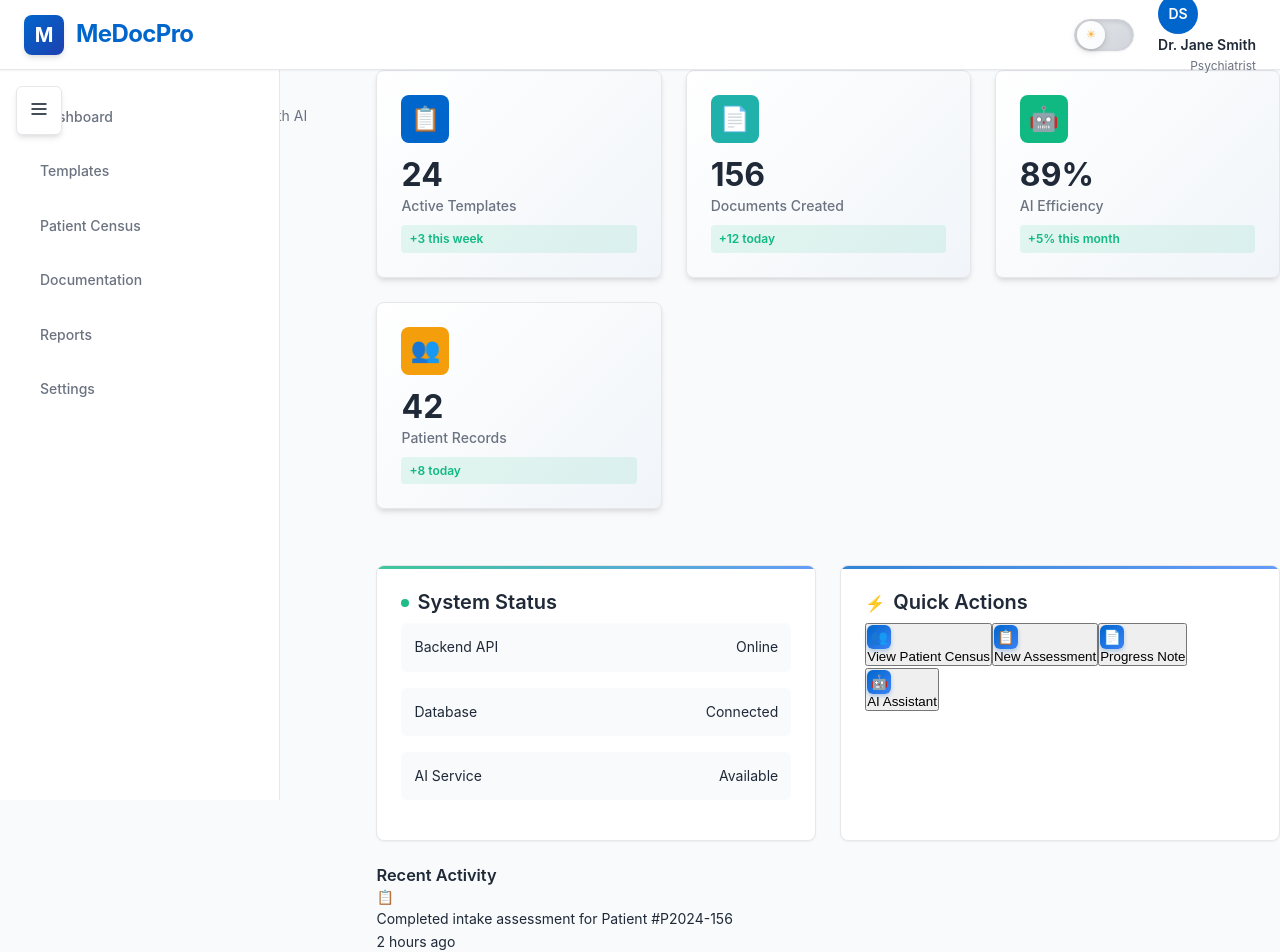
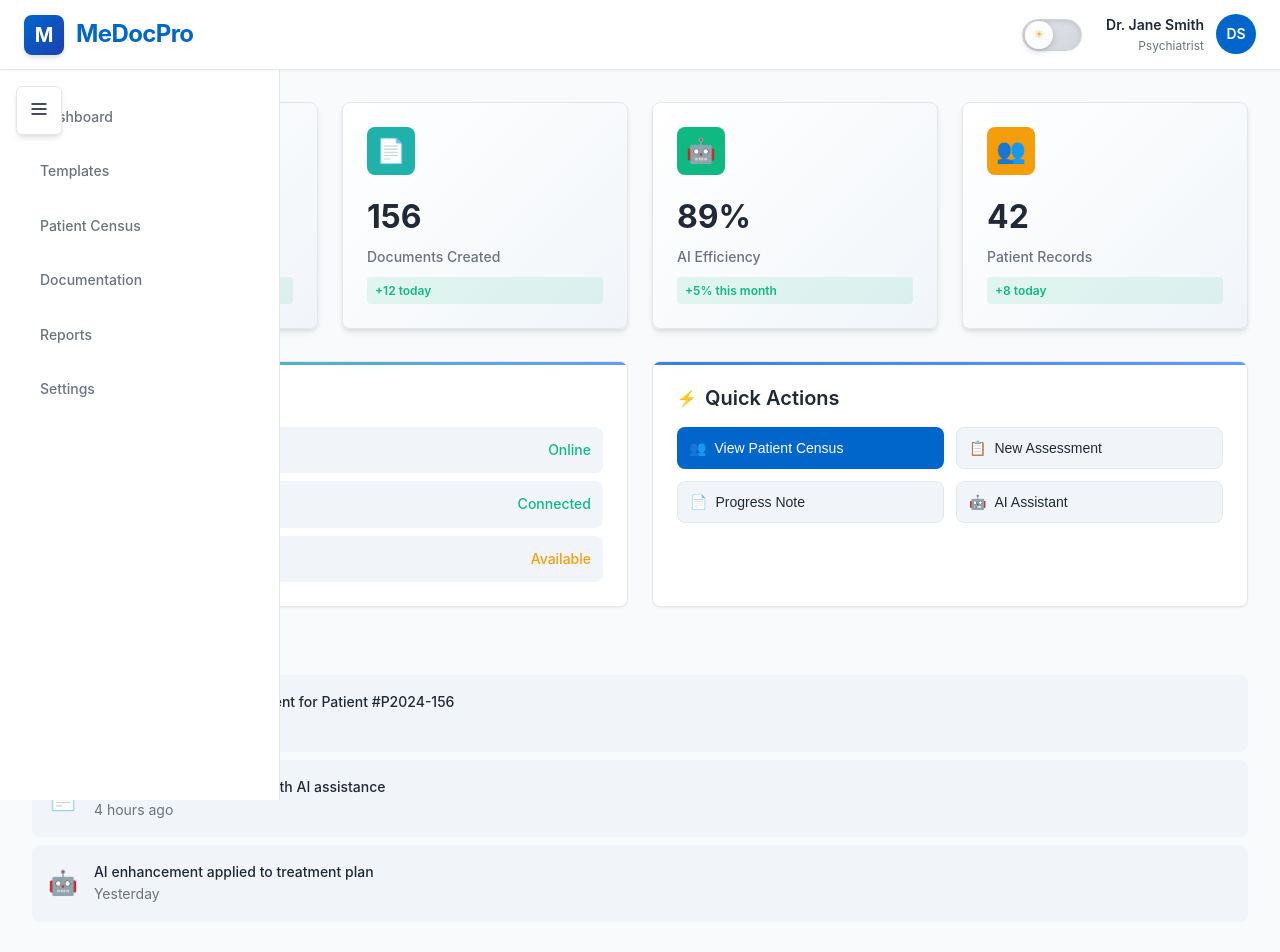
Before and after one commit to RainMonet/MeDocPro, a React (Vite) app in the folder medocpro-dashboard/: page / in a window 1280 px wide. Shown: the top 952 px of the page. Built offline with nearby package versions, Linux system fonts and the light colour scheme; the HTML template or start-up script is replaced by a standard one.

Commit message:
Phase 1 refactoring complete with basic functioning layout post-extraction of component

```diff
--- a/medocpro-dashboard/src/App.jsx
+++ b/medocpro-dashboard/src/App.jsx
@@ -1,22 +1,18 @@
-// medocpro-dashboard/src/App.jsx - Updated with StatCard Component
+// medocpro-dashboard/src/App.jsx - WORKING FULL VERSION
 import React, { useState, useEffect } from 'react';
 import PatientCensusModal from './components/PatientCensusModal';
 import StatCard from './components/ui/StatCard';
 import './App.css';
 
 const App = () => {
-  // Only keep Patient Census Modal for now - others will be developed later
   const [isPatientCensusModalOpen, setIsPatientCensusModalOpen] = useState(false);
-
   const [sidebarExpanded, setSidebarExpanded] = useState(true);
   const [isMobile, setIsMobile] = useState(window.innerWidth <= 768);
   const [theme, setTheme] = useState(() => {
-    // Check localStorage for saved theme preference
     const savedTheme = localStorage.getItem('medocpro-theme');
     return savedTheme || 'light';
   });
 
-  // Apply theme to document
   useEffect(() => {
     document.documentElement.setAttribute('data-theme', theme);
     localStorage.setItem('medocpro-theme', theme);
@@ -30,28 +26,18 @@ const App = () => {
     setSidebarExpanded(prev => !prev);
   };
 
-  // Handle responsive behavior
   useEffect(() => {
     const handleResize = () => {
       const mobile = window.innerWidth <= 768;
       setIsMobile(mobile);
-
-      // On mobile, sidebar starts collapsed
-      // On desktop, sidebar starts expanded
       if (mobile) {
         setSidebarExpanded(false);
       } else {
         setSidebarExpanded(true);
       }
     };
-
-    // Set initial state
     handleResize();
-
-    // Add event listener
     window.addEventListener('resize', handleResize);
-
-    // Cleanup
     return () => window.removeEventListener('resize', handleResize);
   }, []);
 
@@ -61,44 +47,6 @@ const App = () => {
     role: 'Psychiatrist'
   };
 
-  // Header Component
-  const Header = ({ user, theme, onToggleTheme }) => (
-    <header className="header">
-      <div className="header-content">
-        <div className="logo-section">
-          <div className="logo">M</div>
-          <div className="brand">MeDocPro</div>
-        </div>
-        <div className="user-menu">
-          <button
-            className="theme-toggle"
-            onClick={onToggleTheme}
-            aria-label={`Switch to ${theme === 'light' ? 'dark' : 'light'} mode`}
-            title={`Switch to ${theme === 'light' ? 'dark' : 'light'} mode`}
-          >
-            <div className="toggle-track">
-              <div className="toggle-thumb">
-                <div className="toggle-icon">
-                  {theme === 'light' ? '☀' : '🌙'}
-                </div>
-              </div>
-            </div>
-          </button>
-          <div className="user-profile">
-            <div className="user-avatar">
-              {user.firstName.charAt(0)}{user.lastName.charAt(0)}
-            </div>
-            <div className="user-info">
-              <div className="user-name">{user.firstName} {user.lastName}</div>
-              <div className="user-role">{user.role}</div>
-            </div>
-          </div>
-        </div>
-      </div>
-    </header>
-  );
-
-  // Navigation Items
   const navItems = [
     { id: 'dashboard', icon: '🏠', label: 'Dashboard' },
     { id: 'templates', icon: '📋', label: 'Templates' },
@@ -112,63 +60,11 @@ const App = () => {
     if (item.id === 'patients') {
       setIsPatientCensusModalOpen(true);
     }
-
-    // Close sidebar on mobile after selection
     if (isMobile) {
       setSidebarExpanded(false);
     }
   };
 
-  // Sidebar Component
-  const Sidebar = ({ expanded, isMobile, items, onItemClick }) => {
-    if (isMobile && !expanded) return null;
-
-    return (
-      <nav className={`sidebar ${expanded ? 'expanded' : 'collapsed'}`}>
-        {navItems.map(item => (
-          <div
-            key={item.id}
-            className="nav-item"
-            onClick={() => handleItemClick(item)}
-          >
-            <span>{item.label}</span>
-          </div>
-        ))}
-      </nav>
-    );
-  };
-
-  // Sidebar Toggle Button
-  const SidebarToggle = ({ expanded, onToggle }) => (
-    <button
-      className="sidebar-toggle"
-      onClick={onToggle}
-      aria-label={expanded ? 'Close sidebar' : 'Open sidebar'}
-      title={expanded ? 'Close sidebar' : 'Open sidebar'}
-    >
-      <svg width="20" height="20" viewBox="0 0 24 24" fill="none" stroke="currentColor" strokeWidth="2">
-        <line x1="3" y1="6" x2="21" y2="6"/>
-        <line x1="3" y1="12" x2="21" y2="12"/>
-        <line x1="3" y1="18" x2="21" y2="18"/>
-      </svg>
-    </button>
-  );
-
-  // Mobile Overlay Component
-  const SidebarOverlay = ({ expanded, isMobile, onClose }) => {
-    if (!isMobile || !expanded) return null;
-
-    return (
-      <div
-        className="sidebar-overlay"
-        onClick={onClose}
-      />
-    );
-  };
-
-  // Dashboard Content Component - Updated to use StatCard component
-  const DashboardContent = () => {
-    // Clinical statistics data
   const clinicalStats = [
     {
       icon: { background: '#0066cc', symbol: '📋' },
@@ -201,30 +97,140 @@ const App = () => {
   ];
 
   return (
-      <div className="dashboard-grid">
-        {/* Statistics Grid - Now using StatCard component */}
-        <div className="stats-grid">
+    <div className="app">
+      <header className="header">
+        <div className="header-content">
+          <div className="logo-section">
+            <div className="logo">M</div>
+            <div className="brand">MeDocPro</div>
+          </div>
+          <div className="user-menu">
+            <button
+              className="theme-toggle"
+              onClick={toggleTheme}
+              aria-label={`Switch to ${theme === 'light' ? 'dark' : 'light'} mode`}
+            >
+              <div className="toggle-track">
+                <div className="toggle-thumb">
+                  <div className="toggle-icon">
+                    {theme === 'light' ? '☀' : '🌙'}
+                  </div>
+                </div>
+              </div>
+            </button>
+            <div className="user-profile" style={{ display: 'flex', alignItems: 'center', gap: '0.75rem' }}>
+              <div className="user-info">
+                <div className="user-name">{user.firstName} {user.lastName}</div>
+                <div className="user-role">{user.role}</div>
+              </div>
+              <div className="user-avatar">
+                {user.firstName.charAt(0)}{user.lastName.charAt(0)}
+              </div>
+            </div>
+          </div>
+        </div>
+      </header>
+
+      <div className="app-body">
+        <button
+          className="sidebar-toggle"
+          onClick={toggleSidebar}
+        >
+          <svg width="20" height="20" viewBox="0 0 24 24" fill="none" stroke="currentColor" strokeWidth="2">
+            <line x1="3" y1="6" x2="21" y2="6"/>
+            <line x1="3" y1="12" x2="21" y2="12"/>
+            <line x1="3" y1="18" x2="21" y2="18"/>
+          </svg>
+        </button>
+
+        {isMobile && sidebarExpanded && (
+          <div
+            className="sidebar-overlay"
+            onClick={() => setSidebarExpanded(false)}
+          />
+        )}
+
+        {(!isMobile || sidebarExpanded) && (
+          <nav className={`sidebar ${sidebarExpanded ? 'expanded' : 'collapsed'}`}>
+            {navItems.map(item => (
+              <div
+                key={item.id}
+                className="nav-item"
+                onClick={() => handleItemClick(item)}
+              >
+                <span>{item.label}</span>
+              </div>
+            ))}
+          </nav>
+        )}
+
+        <main className={`main-content ${sidebarExpanded ? 'sidebar-expanded' : 'sidebar-collapsed'}`}>
+          <div style={{
+            padding: '2rem',
+            width: '100%',
+            maxWidth: '100%',
+            overflowX: 'hidden'
+          }}>
+
+            {/* Statistics Grid */}
+            <div style={{
+              display: 'grid',
+              gridTemplateColumns: isMobile ? 'repeat(2, 1fr)' : 'repeat(4, 1fr)',
+              gap: isMobile ? '1rem' : '1.5rem',
+              marginBottom: '2rem',
+              width: '100%',
+              maxWidth: '100%'
+            }}>
               {clinicalStats.map((stat, index) => (
                 <StatCard key={index} {...stat} />
               ))}
             </div>
 
-        <div className="grid grid-cols-2">
+            {/* System Status and Quick Actions - Using Inline Styles (We Know This Works) */}
+            <div style={{
+              display: 'grid',
+              gridTemplateColumns: isMobile ? '1fr' : '1fr 1fr',
+              gap: '1.5rem',
+              marginBottom: '2rem'
+            }}>
               {/* System Status */}
               <div className="system-status">
                 <h3>System Status</h3>
-            <div className="status-grid">
-              <div className="status-item">
+                <div style={{ marginTop: '1rem' }}>
+                  <div style={{
+                    display: 'flex',
+                    justifyContent: 'space-between',
+                    alignItems: 'center',
+                    padding: '0.75rem',
+                    marginBottom: '0.5rem',
+                    background: 'var(--bg-tertiary)',
+                    borderRadius: '0.5rem'
+                  }}>
                     <span>Backend API</span>
-                <div className="status online">Online</div>
+                    <span style={{ color: '#10b981', fontWeight: '500' }}>Online</span>
                   </div>
-              <div className="status-item">
+                  <div style={{
+                    display: 'flex',
+                    justifyContent: 'space-between',
+                    alignItems: 'center',
+                    padding: '0.75rem',
+                    marginBottom: '0.5rem',
+                    background: 'var(--bg-tertiary)',
+                    borderRadius: '0.5rem'
+                  }}>
                     <span>Database</span>
-                <div className="status online">Connected</div>
+                    <span style={{ color: '#10b981', fontWeight: '500' }}>Connected</span>
                   </div>
-              <div className="status-item">
+                  <div style={{
+                    display: 'flex',
+                    justifyContent: 'space-between',
+                    alignItems: 'center',
+                    padding: '0.75rem',
+                    background: 'var(--bg-tertiary)',
+                    borderRadius: '0.5rem'
+                  }}>
                     <span>AI Service</span>
-                <div className="status warning">Available</div>
+                    <span style={{ color: '#f59e0b', fontWeight: '500' }}>Available</span>
                   </div>
                 </div>
               </div>
@@ -232,24 +238,83 @@ const App = () => {
               {/* Quick Actions */}
               <div className="quick-actions">
                 <h3>Quick Actions</h3>
-            <div className="action-buttons">
+                <div style={{
+                  display: 'grid',
+                  gridTemplateColumns: '1fr 1fr',
+                  gap: '0.75rem',
+                  marginTop: '1rem'
+                }}>
                   <button
-                className="action-btn primary"
+                    style={{
+                      background: 'var(--color-primary)',
+                      color: 'white',
+                      border: 'none',
+                      borderRadius: '0.5rem',
+                      padding: '0.75rem',
+                      cursor: 'pointer',
+                      display: 'flex',
+                      alignItems: 'center',
+                      gap: '0.5rem',
+                      fontSize: '0.875rem',
+                      fontWeight: '500'
+                    }}
                     onClick={() => setIsPatientCensusModalOpen(true)}
                   >
-                <span className="action-icon">👥</span>
+                    <span>👥</span>
                     View Patient Census
                   </button>
-              <button className="action-btn secondary">
-                <span className="action-icon">📋</span>
+                  <button
+                    style={{
+                      background: 'var(--bg-tertiary)',
+                      color: 'var(--text-primary)',
+                      border: '1px solid var(--border-light)',
+                      borderRadius: '0.5rem',
+                      padding: '0.75rem',
+                      cursor: 'pointer',
+                      display: 'flex',
+                      alignItems: 'center',
+                      gap: '0.5rem',
+                      fontSize: '0.875rem',
+                      fontWeight: '500'
+                    }}
+                  >
+                    <span>📋</span>
                     New Assessment
                   </button>
-              <button className="action-btn secondary">
-                <span className="action-icon">📄</span>
+                  <button
+                    style={{
+                      background: 'var(--bg-tertiary)',
+                      color: 'var(--text-primary)',
+                      border: '1px solid var(--border-light)',
+                      borderRadius: '0.5rem',
+                      padding: '0.75rem',
+                      cursor: 'pointer',
+                      display: 'flex',
+                      alignItems: 'center',
+                      gap: '0.5rem',
+                      fontSize: '0.875rem',
+                      fontWeight: '500'
+                    }}
+                  >
+                    <span>📄</span>
                     Progress Note
                   </button>
-              <button className="action-btn secondary">
-                <span className="action-icon">🤖</span>
+                  <button
+                    style={{
+                      background: 'var(--bg-tertiary)',
+                      color: 'var(--text-primary)',
+                      border: '1px solid var(--border-light)',
+                      borderRadius: '0.5rem',
+                      padding: '0.75rem',
+                      cursor: 'pointer',
+                      display: 'flex',
+                      alignItems: 'center',
+                      gap: '0.5rem',
+                      fontSize: '0.875rem',
+                      fontWeight: '500'
+                    }}
+                  >
+                    <span>🤖</span>
                     AI Assistant
                   </button>
                 </div>
@@ -257,66 +322,59 @@ const App = () => {
             </div>
 
             {/* Recent Activity */}
-        <div className="recent-activity">
+            <div style={{ marginTop: '2rem' }}>
               <h3>Recent Activity</h3>
-          <div className="activity-list">
-            <div className="activity-item">
-              <div className="activity-icon">📋</div>
-              <div className="activity-content">
-                <div className="activity-title">Completed intake assessment for Patient #P2024-156</div>
-                <div className="activity-time">2 hours ago</div>
+              <div style={{ marginTop: '1rem' }}>
+                <div style={{
+                  display: 'flex',
+                  alignItems: 'center',
+                  gap: '1rem',
+                  padding: '1rem',
+                  marginBottom: '0.5rem',
+                  background: 'var(--bg-tertiary)',
+                  borderRadius: '0.5rem'
+                }}>
+                  <span style={{ fontSize: '1.5rem' }}>📋</span>
+                  <div>
+                    <div style={{ fontWeight: '500' }}>Completed intake assessment for Patient #P2024-156</div>
+                    <div style={{ fontSize: '0.875rem', color: 'var(--text-secondary)' }}>2 hours ago</div>
                   </div>
                 </div>
-            <div className="activity-item">
-              <div className="activity-icon">📄</div>
-              <div className="activity-content">
-                <div className="activity-title">Generated progress note with AI assistance</div>
-                <div className="activity-time">4 hours ago</div>
+                <div style={{
+                  display: 'flex',
+                  alignItems: 'center',
+                  gap: '1rem',
+                  padding: '1rem',
+                  marginBottom: '0.5rem',
+                  background: 'var(--bg-tertiary)',
+                  borderRadius: '0.5rem'
+                }}>
+                  <span style={{ fontSize: '1.5rem' }}>📄</span>
+                  <div>
+                    <div style={{ fontWeight: '500' }}>Generated progress note with AI assistance</div>
+                    <div style={{ fontSize: '0.875rem', color: 'var(--text-secondary)' }}>4 hours ago</div>
                   </div>
                 </div>
-            <div className="activity-item">
-              <div className="activity-icon">🤖</div>
-              <div className="activity-content">
-                <div className="activity-title">AI enhancement applied to treatment plan</div>
-                <div className="activity-time">Yesterday</div>
+                <div style={{
+                  display: 'flex',
+                  alignItems: 'center',
+                  gap: '1rem',
+                  padding: '1rem',
+                  background: 'var(--bg-tertiary)',
+                  borderRadius: '0.5rem'
+                }}>
+                  <span style={{ fontSize: '1.5rem' }}>🤖</span>
+                  <div>
+                    <div style={{ fontWeight: '500' }}>AI enhancement applied to treatment plan</div>
+                    <div style={{ fontSize: '0.875rem', color: 'var(--text-secondary)' }}>Yesterday</div>
                   </div>
                 </div>
               </div>
             </div>
           </div>
-    );
-  };
-
-  return (
-    <div className="app">
-      <Header user={user} theme={theme} onToggleTheme={toggleTheme} />
-
-      <div className="app-body">
-        <SidebarToggle expanded={sidebarExpanded} onToggle={toggleSidebar} />
-        <SidebarOverlay
-          expanded={sidebarExpanded}
-          isMobile={isMobile}
-          onClose={() => setSidebarExpanded(false)}
-        />
-
-        <Sidebar
-          expanded={sidebarExpanded}
-          isMobile={isMobile}
-          items={navItems}
-          onItemClick={handleItemClick}
-        />
-
-        <main className={`main-content ${sidebarExpanded ? 'sidebar-expanded' : 'sidebar-collapsed'}`}>
-          <div className="page-header">
-            <h1>Clinical Dashboard</h1>
-            <p>Streamlined psychiatric documentation with AI assistance</p>
-          </div>
-
-          <DashboardContent />
         </main>
       </div>
 
-      {/* Patient Census Modal */}
       {isPatientCensusModalOpen && (
         <PatientCensusModal
           isOpen={isPatientCensusModalOpen}
--- a/medocpro-dashboard/src/components/ui/StatCard.css
+++ b/medocpro-dashboard/src/components/ui/StatCard.css
@@ -1,77 +1,9 @@
-/* StatCard.css - Clinical Statistics Card Component */
-.stat-card {
-  background: linear-gradient(135deg, var(--bg-primary) 0%, var(--bg-tertiary) 100%);
-  border-radius: var(--radius-lg);
-  padding: var(--space-6);
-  box-shadow: var(--shadow-md);
-  border-left: 4px solid var(--color-primary);
-  border: 1px solid var(--border-light);
-  transition: all 0.3s ease;
-  position: relative;
-  overflow: hidden;
-}
+/* medocpro-dashboard/src/components/ui/StatCard.css - FINAL SOLUTION */
 
-.stat-card::before {
-  content: '';
-  position: absolute;
-  top: 0;
-  left: 0;
-  right: 0;
-  height: 2px;
-  background: linear-gradient(90deg, var(--color-primary), var(--color-primary-light));
-}
+/*
+ * This file is intentionally minimal to avoid conflicts.
+ * All .stat-card styling comes from the main CSS files (App.css and index.css)
+ * which already have perfect styling that matches your original design.
+ */
 
-.stat-card:hover {
-  transform: translateY(-2px);
-  box-shadow: var(--shadow-lg);
-}
-
-.stat-icon {
-  width: 48px;
-  height: 48px;
-  border-radius: var(--radius-lg);
-  display: flex;
-  align-items: center;
-  justify-content: center;
-  font-size: 1.5rem;
-  color: white;
-  margin-bottom: var(--space-4);
-}
-
-.stat-number {
-  font-size: 2rem;
-  font-weight: 700;
-  color: var(--color-primary);
-  margin-bottom: var(--space-2);
-  line-height: 1;
-}
-
-.stat-label {
-  font-size: 0.875rem;
-  color: var(--text-secondary);
-  font-weight: 500;
-  margin-bottom: var(--space-3);
-}
-
-.stat-change {
-  font-size: 0.75rem;
-  font-weight: 600;
-  padding: 2px 8px;
-  border-radius: var(--radius-md);
-  background: var(--bg-tertiary);
-}
-
-.stat-change.positive {
-  color: var(--color-success);
-  background: rgba(16, 185, 129, 0.1);
-}
-
-.stat-change.negative {
-  color: var(--color-danger);
-  background: rgba(239, 68, 68, 0.1);
-}
-
-/* Dark theme adjustments */
-[data-theme="dark"] .stat-card {
-  background: linear-gradient(135deg, var(--bg-primary) 0%, var(--bg-secondary) 100%);
-}
+/* Optional: Any component-specific overrides can go here if needed */
--- a/medocpro-dashboard/src/components/ui/StatCard.jsx
+++ b/medocpro-dashboard/src/components/ui/StatCard.jsx
@@ -1,19 +1,8 @@
-// medocpro-dashboard/src/components/ui/StatCard.jsx
+// medocpro-dashboard/src/components/ui/StatCard.jsx - FINAL SOLUTION
 import React from 'react';
 import './StatCard.css';
 
-/**
- * StatCard - Clinical statistics display component
- * Used in psychiatric dashboard for key metrics display
- * HIPAA Compliance: Displays aggregated, non-PHI statistics only
- */
-const StatCard = ({
-  icon = { background: '#0066cc', symbol: '📊' },
-  value = '0',
-  label = 'Statistic',
-  change = '',
-  trend = 'positive'
-}) => {
+const StatCard = ({ icon, value, label, change, trend }) => {
   return (
     <div className="stat-card">
       <div className="stat-icon" style={{ background: icon.background }}>
@@ -22,7 +11,9 @@ const StatCard = ({
       <div className="stat-number">{value}</div>
       <div className="stat-label">{label}</div>
       {change && (
-        <div className={`stat-change ${trend}`}>{change}</div>
+        <div className={`stat-change ${trend || 'positive'}`}>
+          {change}
+        </div>
       )}
     </div>
   );
```
Lines whose indentation alone changed are shown as unchanged.
